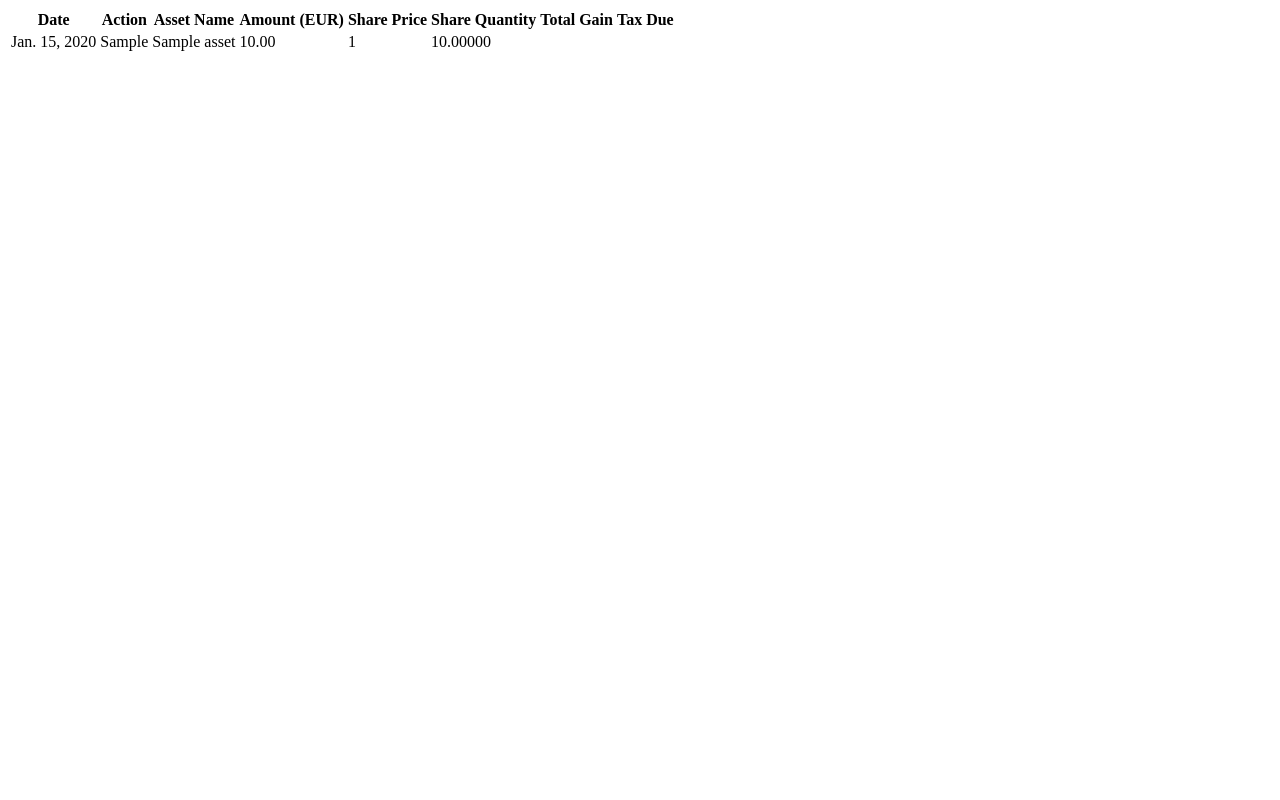
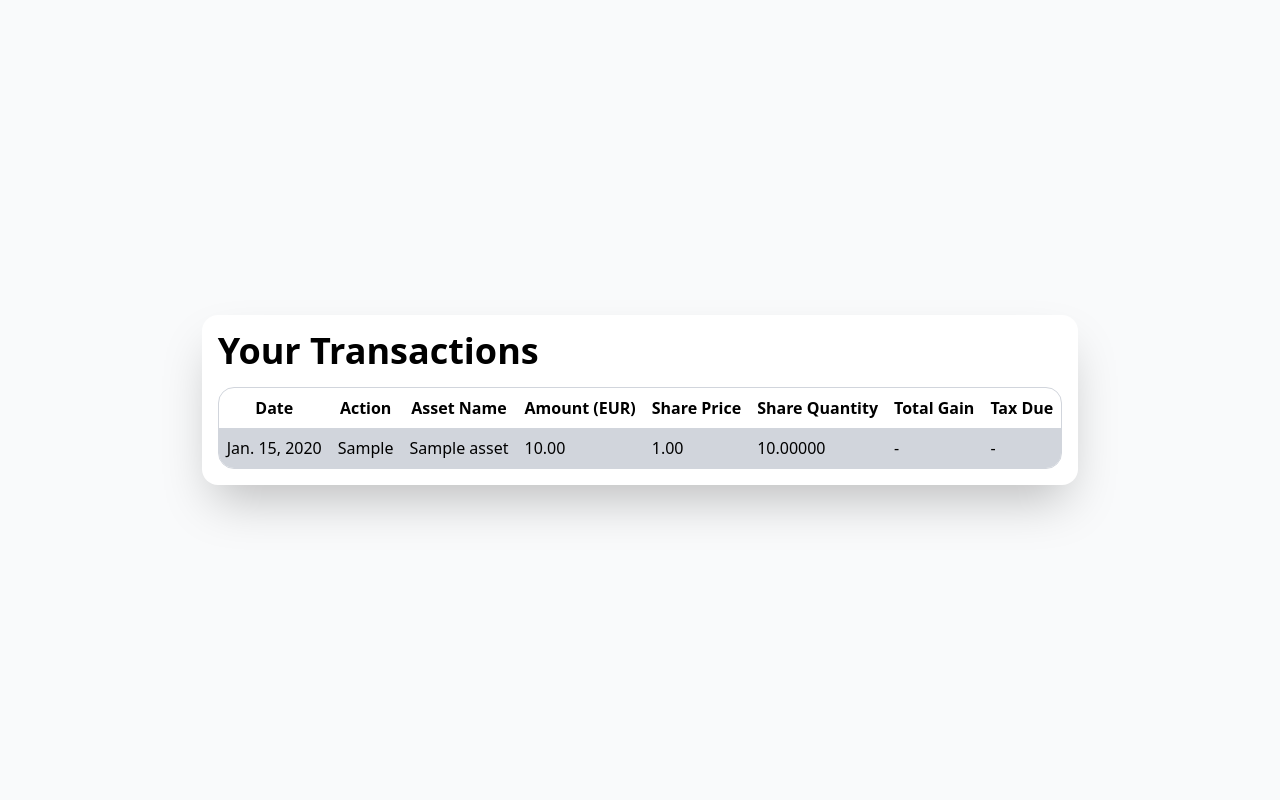
Before and after one commit to ConorH99/tax_calculator, a Django app: page / in a window 1280 px wide. Run offline with Django 5.2, Linux system fonts and the light colour scheme; tables that the repository leaves empty hold one stand-in row (values such as "Sample post").

Commit message:
Initial styling for transactions page

```diff
--- /dev/null
+++ b/calculator/static/calculator/custom.css
@@ -0,0 +1,13 @@
+::-webkit-scrollbar {
+    width: 8px;
+}
+
+
+::-webkit-scrollbar-thumb {
+  background-color: oklch(87.2% 0.01 258.338);
+  border-radius: 16px;
+}
+
+tbody tr:nth-child(odd) {
+    background-color: oklch(87.2% 0.01 258.338)
+}
--- /dev/null
+++ b/calculator/static/calculator/index.css
@@ -0,0 +1,325 @@
+/*! tailwindcss v4.1.14 | MIT License | https://tailwindcss.com */
+@layer properties;
+@layer theme, base, components, utilities;
+@layer theme {
+  :root, :host {
+    --font-sans: ui-sans-serif, system-ui, sans-serif, "Apple Color Emoji",
+      "Segoe UI Emoji", "Segoe UI Symbol", "Noto Color Emoji";
+    --font-mono: ui-monospace, SFMono-Regular, Menlo, Monaco, Consolas, "Liberation Mono",
+      "Courier New", monospace;
+    --color-gray-50: oklch(98.5% 0.002 247.839);
+    --color-gray-300: oklch(87.2% 0.01 258.338);
+    --color-white: #fff;
+    --spacing: 0.25rem;
+    --text-4xl: 2.25rem;
+    --text-4xl--line-height: calc(2.5 / 2.25);
+    --font-weight-bold: 700;
+    --radius-2xl: 1rem;
+    --default-font-family: var(--font-sans);
+    --default-mono-font-family: var(--font-mono);
+  }
+}
+@layer base {
+  *, ::after, ::before, ::backdrop, ::file-selector-button {
+    box-sizing: border-box;
+    margin: 0;
+    padding: 0;
+    border: 0 solid;
+  }
+  html, :host {
+    line-height: 1.5;
+    -webkit-text-size-adjust: 100%;
+    tab-size: 4;
+    font-family: var(--default-font-family, ui-sans-serif, system-ui, sans-serif, "Apple Color Emoji", "Segoe UI Emoji", "Segoe UI Symbol", "Noto Color Emoji");
+    font-feature-settings: var(--default-font-feature-settings, normal);
+    font-variation-settings: var(--default-font-variation-settings, normal);
+    -webkit-tap-highlight-color: transparent;
+  }
+  hr {
+    height: 0;
+    color: inherit;
+    border-top-width: 1px;
+  }
+  abbr:where([title]) {
+    -webkit-text-decoration: underline dotted;
+    text-decoration: underline dotted;
+  }
+  h1, h2, h3, h4, h5, h6 {
+    font-size: inherit;
+    font-weight: inherit;
+  }
+  a {
+    color: inherit;
+    -webkit-text-decoration: inherit;
+    text-decoration: inherit;
+  }
+  b, strong {
+    font-weight: bolder;
+  }
+  code, kbd, samp, pre {
+    font-family: var(--default-mono-font-family, ui-monospace, SFMono-Regular, Menlo, Monaco, Consolas, "Liberation Mono", "Courier New", monospace);
+    font-feature-settings: var(--default-mono-font-feature-settings, normal);
+    font-variation-settings: var(--default-mono-font-variation-settings, normal);
+    font-size: 1em;
+  }
+  small {
+    font-size: 80%;
+  }
+  sub, sup {
+    font-size: 75%;
+    line-height: 0;
+    position: relative;
+    vertical-align: baseline;
+  }
+  sub {
+    bottom: -0.25em;
+  }
+  sup {
+    top: -0.5em;
+  }
+  table {
+    text-indent: 0;
+    border-color: inherit;
+    border-collapse: collapse;
+  }
+  :-moz-focusring {
+    outline: auto;
+  }
+  progress {
+    vertical-align: baseline;
+  }
+  summary {
+    display: list-item;
+  }
+  ol, ul, menu {
+    list-style: none;
+  }
+  img, svg, video, canvas, audio, iframe, embed, object {
+    display: block;
+    vertical-align: middle;
+  }
+  img, video {
+    max-width: 100%;
+    height: auto;
+  }
+  button, input, select, optgroup, textarea, ::file-selector-button {
+    font: inherit;
+    font-feature-settings: inherit;
+    font-variation-settings: inherit;
+    letter-spacing: inherit;
+    color: inherit;
+    border-radius: 0;
+    background-color: transparent;
+    opacity: 1;
+  }
+  :where(select:is([multiple], [size])) optgroup {
+    font-weight: bolder;
+  }
+  :where(select:is([multiple], [size])) optgroup option {
+    padding-inline-start: 20px;
+  }
+  ::file-selector-button {
+    margin-inline-end: 4px;
+  }
+  ::placeholder {
+    opacity: 1;
+  }
+  @supports (not (-webkit-appearance: -apple-pay-button))  or (contain-intrinsic-size: 1px) {
+    ::placeholder {
+      color: currentcolor;
+      @supports (color: color-mix(in lab, red, red)) {
+        color: color-mix(in oklab, currentcolor 50%, transparent);
+      }
+    }
+  }
+  textarea {
+    resize: vertical;
+  }
+  ::-webkit-search-decoration {
+    -webkit-appearance: none;
+  }
+  ::-webkit-date-and-time-value {
+    min-height: 1lh;
+    text-align: inherit;
+  }
+  ::-webkit-datetime-edit {
+    display: inline-flex;
+  }
+  ::-webkit-datetime-edit-fields-wrapper {
+    padding: 0;
+  }
+  ::-webkit-datetime-edit, ::-webkit-datetime-edit-year-field, ::-webkit-datetime-edit-month-field, ::-webkit-datetime-edit-day-field, ::-webkit-datetime-edit-hour-field, ::-webkit-datetime-edit-minute-field, ::-webkit-datetime-edit-second-field, ::-webkit-datetime-edit-millisecond-field, ::-webkit-datetime-edit-meridiem-field {
+    padding-block: 0;
+  }
+  ::-webkit-calendar-picker-indicator {
+    line-height: 1;
+  }
+  :-moz-ui-invalid {
+    box-shadow: none;
+  }
+  button, input:where([type="button"], [type="reset"], [type="submit"]), ::file-selector-button {
+    appearance: button;
+  }
+  ::-webkit-inner-spin-button, ::-webkit-outer-spin-button {
+    height: auto;
+  }
+  [hidden]:where(:not([hidden="until-found"])) {
+    display: none !important;
+  }
+}
+@layer utilities {
+  .static {
+    position: static;
+  }
+  .mb-4 {
+    margin-bottom: calc(var(--spacing) * 4);
+  }
+  .flex {
+    display: flex;
+  }
+  .max-h-80 {
+    max-height: calc(var(--spacing) * 80);
+  }
+  .min-h-screen {
+    min-height: 100vh;
+  }
+  .items-center {
+    align-items: center;
+  }
+  .justify-center {
+    justify-content: center;
+  }
+  .overflow-auto {
+    overflow: auto;
+  }
+  .rounded-2xl {
+    border-radius: var(--radius-2xl);
+  }
+  .border {
+    border-style: var(--tw-border-style);
+    border-width: 1px;
+  }
+  .border-gray-300 {
+    border-color: var(--color-gray-300);
+  }
+  .bg-gray-50 {
+    background-color: var(--color-gray-50);
+  }
+  .bg-white {
+    background-color: var(--color-white);
+  }
+  .p-2 {
+    padding: calc(var(--spacing) * 2);
+  }
+  .p-4 {
+    padding: calc(var(--spacing) * 4);
+  }
+  .text-4xl {
+    font-size: var(--text-4xl);
+    line-height: var(--tw-leading, var(--text-4xl--line-height));
+  }
+  .font-bold {
+    --tw-font-weight: var(--font-weight-bold);
+    font-weight: var(--font-weight-bold);
+  }
+  .shadow-2xl {
+    --tw-shadow: 0 25px 50px -12px var(--tw-shadow-color, rgb(0 0 0 / 0.25));
+    box-shadow: var(--tw-inset-shadow), var(--tw-inset-ring-shadow), var(--tw-ring-offset-shadow), var(--tw-ring-shadow), var(--tw-shadow);
+  }
+}
+@property --tw-border-style {
+  syntax: "*";
+  inherits: false;
+  initial-value: solid;
+}
+@property --tw-font-weight {
+  syntax: "*";
+  inherits: false;
+}
+@property --tw-shadow {
+  syntax: "*";
+  inherits: false;
+  initial-value: 0 0 #0000;
+}
+@property --tw-shadow-color {
+  syntax: "*";
+  inherits: false;
+}
+@property --tw-shadow-alpha {
+  syntax: "<percentage>";
+  inherits: false;
+  initial-value: 100%;
+}
+@property --tw-inset-shadow {
+  syntax: "*";
+  inherits: false;
+  initial-value: 0 0 #0000;
+}
+@property --tw-inset-shadow-color {
+  syntax: "*";
+  inherits: false;
+}
+@property --tw-inset-shadow-alpha {
+  syntax: "<percentage>";
+  inherits: false;
+  initial-value: 100%;
+}
+@property --tw-ring-color {
+  syntax: "*";
+  inherits: false;
+}
+@property --tw-ring-shadow {
+  syntax: "*";
+  inherits: false;
+  initial-value: 0 0 #0000;
+}
+@property --tw-inset-ring-color {
+  syntax: "*";
+  inherits: false;
+}
+@property --tw-inset-ring-shadow {
+  syntax: "*";
+  inherits: false;
+  initial-value: 0 0 #0000;
+}
+@property --tw-ring-inset {
+  syntax: "*";
+  inherits: false;
+}
+@property --tw-ring-offset-width {
+  syntax: "<length>";
+  inherits: false;
+  initial-value: 0px;
+}
+@property --tw-ring-offset-color {
+  syntax: "*";
+  inherits: false;
+  initial-value: #fff;
+}
+@property --tw-ring-offset-shadow {
+  syntax: "*";
+  inherits: false;
+  initial-value: 0 0 #0000;
+}
+@layer properties {
+  @supports ((-webkit-hyphens: none) and (not (margin-trim: inline))) or ((-moz-orient: inline) and (not (color:rgb(from red r g b)))) {
+    *, ::before, ::after, ::backdrop {
+      --tw-border-style: solid;
+      --tw-font-weight: initial;
+      --tw-shadow: 0 0 #0000;
+      --tw-shadow-color: initial;
+      --tw-shadow-alpha: 100%;
+      --tw-inset-shadow: 0 0 #0000;
+      --tw-inset-shadow-color: initial;
+      --tw-inset-shadow-alpha: 100%;
+      --tw-ring-color: initial;
+      --tw-ring-shadow: 0 0 #0000;
+      --tw-inset-ring-color: initial;
+      --tw-inset-ring-shadow: 0 0 #0000;
+      --tw-ring-inset: initial;
+      --tw-ring-offset-width: 0px;
+      --tw-ring-offset-color: #fff;
+      --tw-ring-offset-shadow: 0 0 #0000;
+    }
+  }
+}
--- /dev/null
+++ b/calculator/static/calculator/index_src.css
@@ -0,0 +1 @@
+@import "tailwindcss";
--- a/calculator/templates/calculator/index.html
+++ b/calculator/templates/calculator/index.html
@@ -3,29 +3,41 @@
 <head>
     <meta charset="UTF-8">
     <meta name="viewport" content="width=device-width, initial-scale=1.0">
+    {% load static %}
+    <link rel="stylesheet" href="{% static "calculator/index.css" %}">
+    <link rel="stylesheet" href="{% static "calculator/custom.css" %}">
     <title>Tax Calculator</title>
 </head>
 <body>
+    <main class="bg-gray-50 min-h-screen flex justify-center items-center">
+        <section class="bg-white shadow-2xl p-4 rounded-2xl">
+            <h1 class="text-4xl font-bold mb-4">Your Transactions</h1>
+            <div class="max-h-80 overflow-auto border border-gray-300 rounded-2xl">
                 <table>
+                    <thead>
                         <tr>
                             {% for header in headers %}
-                <th>{{header}}</th>
+                                <th class="p-2">{{header}}</th>
                             {% endfor %}
                         </tr>
+                    </thead>
+                    <tbody>
                         {% for transaction in transactions %}
                             <tr>
-                <td>{{ transaction.date }}</td>
-                <td>{{ transaction.action.action }}</td>
-                <td>{{ transaction.asset.name }}</td>
-                <td>{{ transaction.amount }}</td>
-                <td>{{ transaction.share_price }}</td>
-                <td>{{ transaction.share_quantity }}</td>
-                <td>{{ transaction.gain_loss }}</td>
-                {% if transaction.action.action == "Sell" %}
-                    <td>{{ transaction.tax_due }}</td>
-                {% endif %}
+                                <td class="p-2">{{ transaction.date }}</td>
+                                <td class="p-2">{{ transaction.action.action }}</td>
+                                <td class="p-2">{{ transaction.asset.name }}</td>
+                                <td class="p-2">{{ transaction.amount }}</td>
+                                <td class="p-2">{{ transaction.share_price | floatformat:2 }}</td>
+                                <td class="p-2">{{ transaction.share_quantity }}</td>
+                                <td class="p-2">{{ transaction.total_gain | floatformat:2 | default:"-"}}</td>
+                                <td class="p-2">{{ transaction.tax_due | floatformat:2 | default:"-"}}</td>
                             </tr>
                         {% endfor %}
+                    </tbody>
                 </table>
+            </div>
+        </section>
+    </main>
 </body>
 </html>
```
Lines whose indentation alone changed are shown as unchanged.
